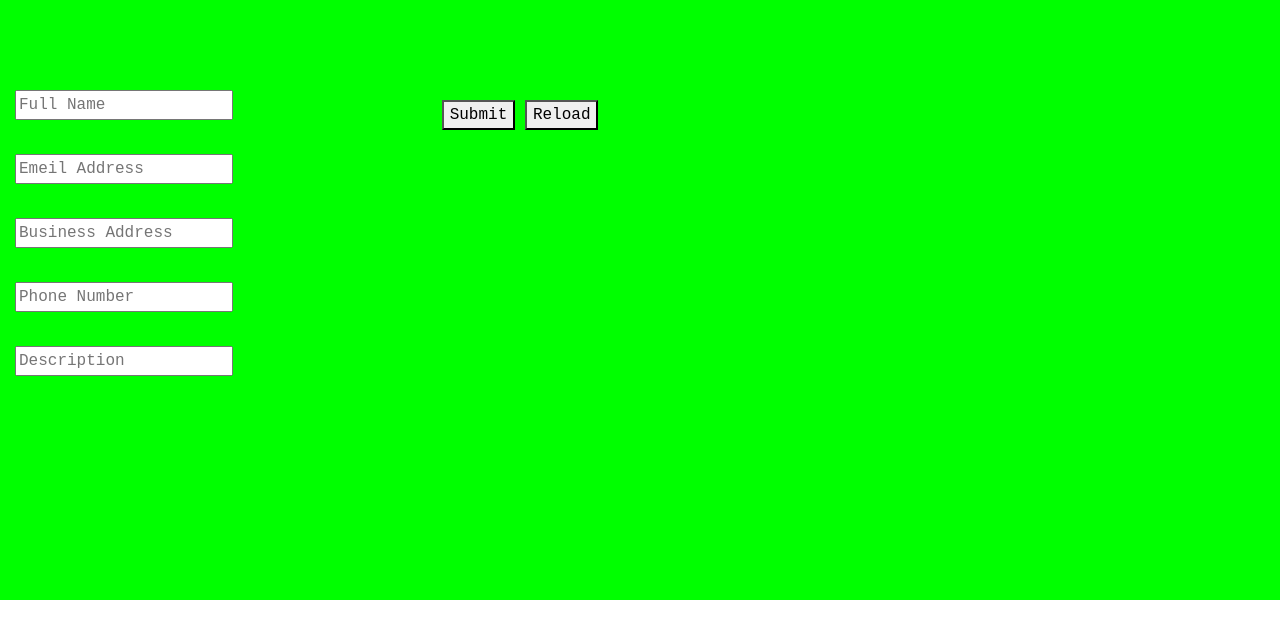
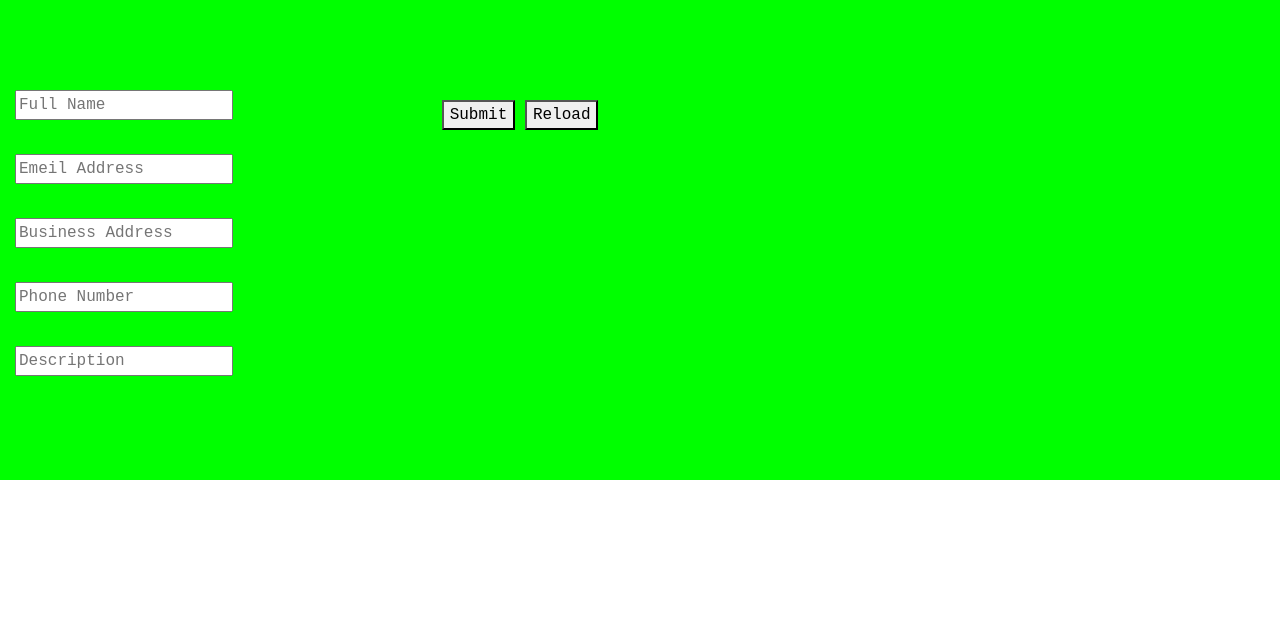
Before and after one commit to zygist87/businessCard, a plain HTML site: page index.html in a window 1280 px wide. Drawn offline with nearby package versions, Linux system fonts and the light colour scheme.

Commit message:
fourth commit

```diff
--- a/assets/js/script.js
+++ b/assets/js/script.js
@@ -35,8 +35,6 @@ submitbtn.addEventListener('click', event=>{
   var descriptionParagraph = document.createElement('p');
   descriptionParagraph.textContent = "Description: "+ descriptionValue;
   output.appendChild(descriptionParagraph);
-
-
 
   //issaugo duomenis i localSorage
   var businessCard = {
@@ -82,11 +80,8 @@ window.addEventListener('load', event=>{
 });
 
 
-
-
 reloadBtn.addEventListener('click', event=>{
   window.location.reload();
-
 });
 
 
--- a/index.html
+++ b/index.html
@@ -29,17 +29,6 @@
         </div>
       </div>
     </div>
-    <div class="row">
-      <div class="col-sm-12">
-        <div id="cookieOutput" class="cookieOutput">
-
-        </div>
-      </div>
-    </div>
-
-
-
-
     </div>
     <script type="text/javascript" src="assets/js/script.js"></script>
     <script src="https://code.jquery.com/jquery-3.3.1.slim.min.js" integrity="sha384-q8i/X+965DzO0rT7abK41JStQIAqVgRVzpbzo5smXKp4YfRvH+8abtTE1Pi6jizo" crossorigin="anonymous"></script>
```
